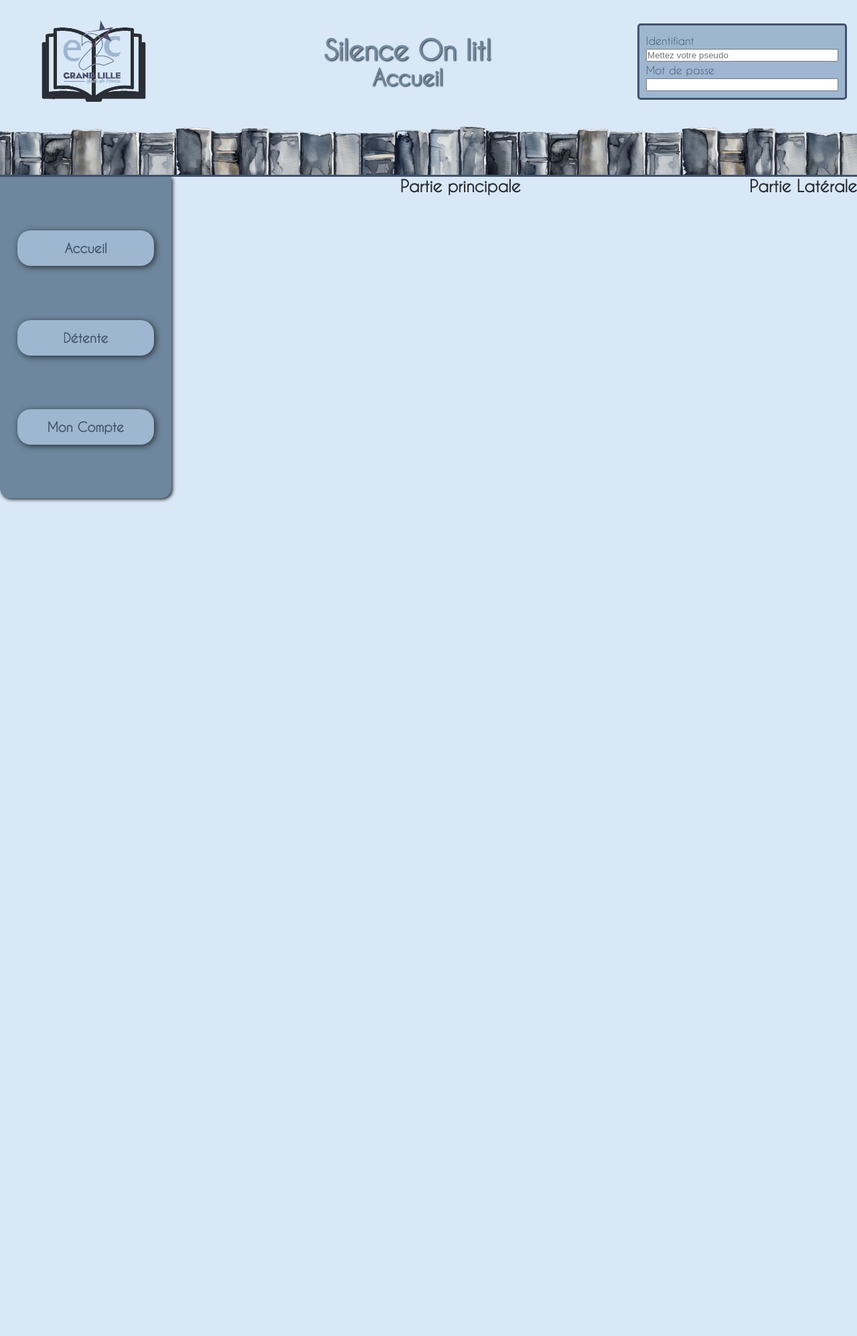
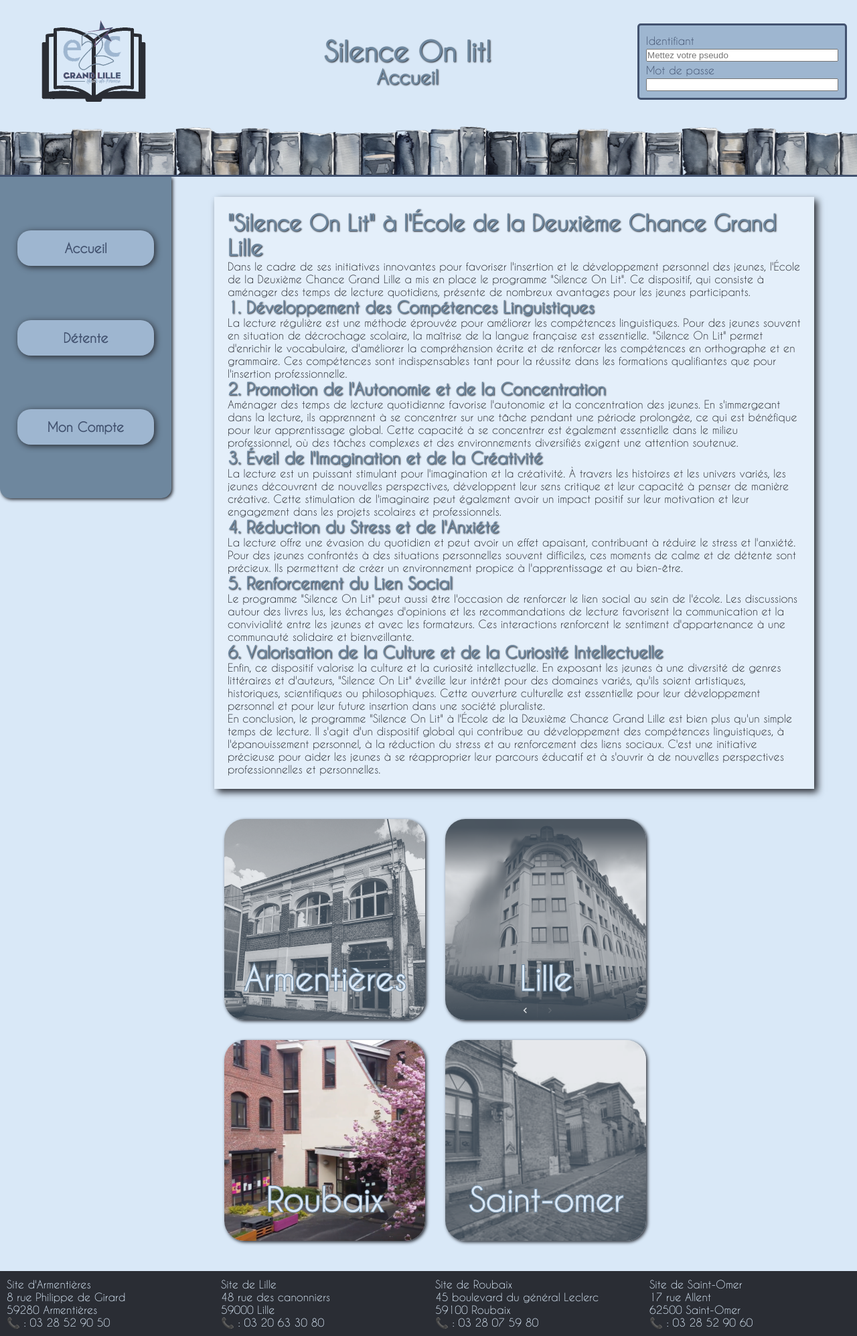
Before and after one commit to Deuteronome/PN-2024-RBX-silenceOnLit, a PHP site: page / in a window 1280 px wide. Shown: the whole page at 67% size. Before the commit the page ends 750 px from the top, so only its background shows below. Run offline with PHP 8.4, Linux system fonts and the light colour scheme.

Commit message:
Page d'accueil finie

```diff
--- a/index.htm
+++ b/index.htm
@@ -43,20 +43,104 @@
             <a href="./index.htm" target="_self" class="bouton">Accueil</a>
             <a href="./pages/jeux.htm" target="_self" class="bouton">Détente</a>
             <a href="./pages/compte.htm" target="_self" class="bouton">Mon Compte</a>
+
         </nav>
         <!-- Partie principale avec le texte de pserentation et les sites de l'e2c-->
         <main>
-            <h2>Partie principale</h2>
+            <article>
+                <h2> "Silence On Lit" à l'École de la Deuxième Chance Grand Lille</h2>
+
+                <p>Dans le cadre de ses initiatives innovantes pour favoriser l'insertion et le développement personnel des jeunes, l'École de la Deuxième Chance Grand Lille a mis en place le programme "Silence On Lit". Ce dispositif, qui consiste à aménager des temps de lecture quotidiens, présente de nombreux avantages pour les jeunes participants.</p>
+
+                <h4>1. Développement des Compétences Linguistiques</h4>
+
+                <p>La lecture régulière est une méthode éprouvée pour améliorer les compétences linguistiques. Pour des jeunes souvent en situation de décrochage scolaire, la maîtrise de la langue française est essentielle. "Silence On Lit" permet d'enrichir le vocabulaire, d'améliorer la compréhension écrite et de renforcer les compétences en orthographe et en grammaire. Ces compétences sont indispensables tant pour la réussite dans les formations qualifiantes que pour l'insertion professionnelle.</p>
+
+                <h4>2. Promotion de l'Autonomie et de la Concentration</h4>
+
+                <p>Aménager des temps de lecture quotidienne favorise l'autonomie et la concentration des jeunes. En s'immergeant dans la lecture, ils apprennent à se concentrer sur une tâche pendant une période prolongée, ce qui est bénéfique pour leur apprentissage global. Cette capacité à se concentrer est également essentielle dans le milieu professionnel, où des tâches complexes et des environnements diversifiés exigent une attention soutenue.</p>
+
+                <h4>3. Éveil de l'Imagination et de la Créativité</h4>
+
+                <p>La lecture est un puissant stimulant pour l'imagination et la créativité. À travers les histoires et les univers variés, les jeunes découvrent de nouvelles perspectives, développent leur sens critique et leur capacité à penser de manière créative. Cette stimulation de l'imaginaire peut également avoir un impact positif sur leur motivation et leur engagement dans les projets scolaires et professionnels.</p>
+
+                <h4>4. Réduction du Stress et de l'Anxiété</h4>
+
+                <p>La lecture offre une évasion du quotidien et peut avoir un effet apaisant, contribuant à réduire le stress et l'anxiété. Pour des jeunes confrontés à des situations personnelles souvent difficiles, ces moments de calme et de détente sont précieux. Ils permettent de créer un environnement propice à l'apprentissage et au bien-être.</p>
+
+                <h4>5. Renforcement du Lien Social</h4>
+
+                <p>Le programme "Silence On Lit" peut aussi être l'occasion de renforcer le lien social au sein de l'école. Les discussions autour des livres lus, les échanges d'opinions et les recommandations de lecture favorisent la communication et la convivialité entre les jeunes et avec les formateurs. Ces interactions renforcent le sentiment d'appartenance à une communauté solidaire et bienveillante.</p>
+
+                <h4>6. Valorisation de la Culture et de la Curiosité Intellectuelle</h4>
+
+                <p>Enfin, ce dispositif valorise la culture et la curiosité intellectuelle. En exposant les jeunes à une diversité de genres littéraires et d'auteurs, "Silence On Lit" éveille leur intérêt pour des domaines variés, qu'ils soient artistiques, historiques, scientifiques ou philosophiques. Cette ouverture culturelle est essentielle pour leur développement personnel et pour leur future insertion dans une société pluraliste.</p>
+
+                <p>En conclusion, le programme "Silence On Lit" à l'École de la Deuxième Chance Grand Lille est bien plus qu'un simple temps de lecture. Il s'agit d'un dispositif global qui contribue au développement des compétences linguistiques, à l'épanouissement personnel, à la réduction du stress et au renforcement des liens sociaux. C'est une initiative précieuse pour aider les jeunes à se réapproprier leur parcours éducatif et à s'ouvrir à de nouvelles perspectives professionnelles et personnelles.</p>
+                <!-- Ajout d'un vidéo youtube
+
+                <iframe src="https://www.youtube.com/embed/-OWXAVX_-vg?si=yg72OKxBbzPdzm6A?autoplay=1" title="YouTube video player" frameborder="0" allow="accelerometer; autoplay; clipboard-write; encrypted-media; gyroscope; picture-in-picture; web-share" referrerpolicy="strict-origin-when-cross-origin" allowfullscreen></iframe>
+
+                -->
+            </article>
+
+            <div id="sites">
+                <div class="site" id="arm">
+                    <p class="nom-site">Armentières</p>
+                </div>
+                <div class="site" id="lil">
+                    <p class="nom-site">Lille</p>
+                </div>
+                <div class="site" id="rbx">
+                    <p class="nom-site">Roubaix</p>
+                </div>
+                <div class="site" id="sto">
+                    <p class="nom-site">Saint-omer</p>
+                </div>
+            </div>
         </main>
         <!-- la partie latérale (droite) -avec une séléction de livre-->
+
+        <!-- On remettra cette partie quand on aura le temps
         <aside>
             <h2>Partie Latérale</h2>
         </aside>
+        -->
     </div>
 
     <!-- Pied de page-->
     <footer>
 
+
+            <div>
+                <p>Site d'Armentières</p>
+                <p>8 rue Philippe de Girard</p>
+                <p>59280 Armentières</p>
+                <p>📞 : 03 28 52 90 50</p>
+            </div>
+
+            <div>
+                <p>Site de Lille</p>
+                <p>48 rue des canonniers</p>
+                <p>59000 Lille</p>
+                <p>📞 : 03 20 63 30 80</p>
+            </div>
+
+            <div>
+                <p>Site de Roubaix</p>
+                <p>45 boulevard du général Leclerc</p>
+                <p>59100 Roubaix</p>
+                <p>📞 : 03 28 07 59 80</p>
+            </div>
+
+            <div>
+                <p>Site de Saint-Omer</p>
+                <p>17 rue Allent</p>
+                <p>62500 Saint-Omer</p>
+                <p>📞 : 03 28 52 90 60</p>
+            </div>
+
+
     </footer>
 
 </body>
--- a/style/style.css
+++ b/style/style.css
@@ -19,6 +19,7 @@
     /*--color-pal-4: #F1F1F1;*/
     --color-light-default : #D9E8F7;
     --color-dark-default : #2A2D34;
+    --color-transparent : #ffffff48;
 
 }
 
@@ -28,9 +29,42 @@ body {
     color : var(--color-dark-default);
 }
 
+h1, h2, h3, h4, h5, h6 {
+    color: var(--color-pal-2);
+    text-shadow: 1px 1px 2px var(--color-dark-default);
+}
+
+h1 {
+    font-size: 2.5rem;
+}
+
+h2 {
+    font-size: 2rem;
+}
+
+h3 {
+    font-size: 1.75rem;
+}
+
+h4 {
+    font-size: 1.5rem;
+}
+
+h5 {
+    font-size: 1.25rem;
+}
+
+h6 {
+    font-size: 1rem;
+}
+
 /*header*/
 
-
+header {
+    position: fixed;
+    z-index: 10;
+    background-color: var(--color-light-default);
+}
 
 #header-haut {
     display : flex;
@@ -69,20 +103,6 @@ body {
     color : var(--color-pal-1);
 }
 
-
-h1 {
-    color: var(--color-pal-2);
-    font-size: 2.5rem;
-    text-shadow: 1px 1px 2px var(--color-dark-default);
-}
-
-h3 {
-    color: var(--color-pal-2);
-    font-size: 2rem;
-    text-shadow: 1px 1px 2px var(--color-dark-default);
-
-}
-
 #logo {
     height : 16vh;
     display : block;
@@ -119,6 +139,8 @@ input, label {
 /*menu*/
 
 nav {
+    position: fixed;
+    top:33vh;
     width : 20vw;
     height: 60vh;
     background-color: var(--color-pal-2);
@@ -128,6 +150,7 @@ nav {
     flex-direction: column;
     justify-content: space-evenly;
     align-items: center;
+    z-index: 5;
 }
 
 .bouton {
@@ -154,7 +177,106 @@ nav {
 
 }
 
+/*la partie centrale*/
+main {
+    position: relative;
+    top : 33vh;
+    left : 20vw;
+    width : 80vw;
+    padding : 30px 5vw;
+    display : flex;
+    flex-direction: column;
+    justify-content: flex-start;
+    align-items: center;
+}
+/*le texte de présentation*/
+article {
+    padding: 20px;
+    background-color: var(--color-transparent);
+    box-shadow: var(--color-dark-default) 5px 5px 10px 0;
+}
+/*
+iframe {
+    width : 60%;
+    aspect-ratio: 16/9;
+    display: block;
+    margin: 20px  auto;
+
+}*/
 /*le choix de site */
+
+#sites {
+   margin-top: 30px;
+    display: flex;
+    flex-direction: row;
+    flex-wrap: wrap;
+    justify-content: start;
+    align-items: start;
+}
+
+.site {
+    margin: 15px;
+    width : 300px;
+    max-width : 75vw;
+    min-width : 20vw;
+    aspect-ratio : 1/1;
+    border-radius: 10%;
+    box-shadow: var(--color-dark-default) 2px 2px 5px 0;
+    background-repeat: no-repeat;
+    background-size: cover;
+    cursor: pointer;
+}
+
+.nom-site {
+
+    text-align: center;
+    font-size: 3rem;
+    margin-top: 70%;
+    font-weight: 800;
+    color: var(--color-light-default);
+    -webkit-text-stroke: var(--color-pal-2) 1px;
+
+
+}
+
+#arm {
+    background-image: url('../assets/e2cArmMono.png') ;
+}
+
+#lil {
+    background-image: url('../assets/e2cLilleMono.png') ;
+}
+
+#rbx {
+    background-image: url('../assets/e2cRoubaix.png') ;
+}
+
+#sto {
+    background-image: url('../assets/e2cStoMono.png') ;
+}
 
 
 /*la sélection de livre */
+
+
+/* footer */
+
+footer {
+    position: relative;
+    top : 33vh;
+
+    width : 100vw;
+    background-color: var(--color-dark-default);
+    color: var(--color-light-default);
+
+    display: flex;
+    flex-direction: row;
+    flex-wrap: nowrap;
+    justify-content: space-between;
+    align-items: stretch;
+}
+
+footer>div {
+    width: 25%;
+    padding: 10px;
+}
```
Also changed, not shown: assets/SOL.txt (added, +31 -0 lines), assets/footer.htm (added, +31 -0 lines), assets/livres.txt (added, +7 -0 lines), assets/HTML5-avec-C3-pour-les-nuls.jpg (added), assets/e2cArm.png (added), assets/e2cArmMono.png (added), assets/e2cLille.png (added), assets/e2cLilleMono.png (added), assets/e2cRoubaix.png (added), assets/e2cRoubaixMono.png (added), assets/e2cSto.png (added), assets/e2cStoMono.png (added), assets/gagner_la_guerre.jpg (added), assets/star.png (added).
